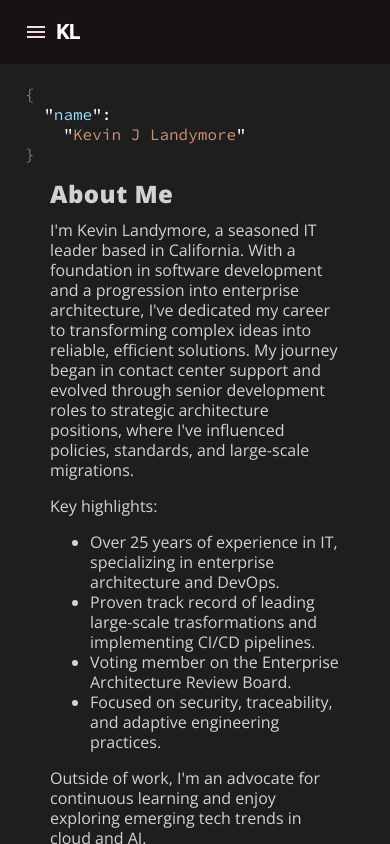
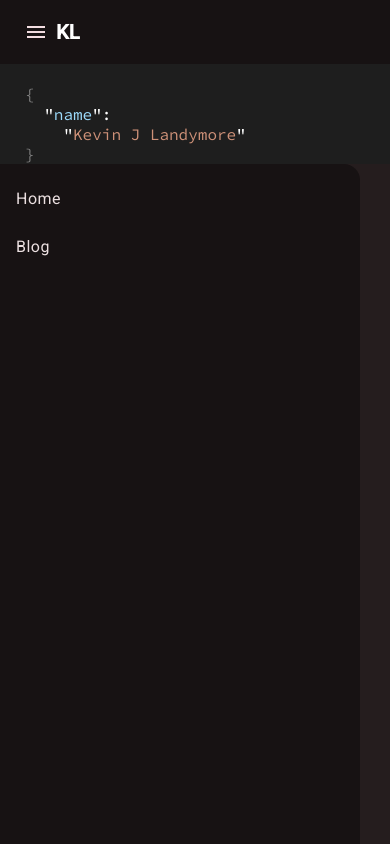
Before and after one commit to landymore/kjl-web, an Angular app: page / in a window 390 px wide. Both pictures are taken after a click on the button "menu". Shown: the top 844 px of the page. Built offline with nearby package versions, Linux system fonts and the light colour scheme.

Commit message:
feat: implement responsive navigation with dynamic menu items and adjust media query breakpoints

```diff
--- a/src/app/app.html
+++ b/src/app/app.html
@@ -1,11 +1,6 @@
 <header>
   <mat-toolbar color="primary" class="app-toolbar">
-    <button
-      mat-icon-button
-      (click)="toggleSidenav()"
-      *ngIf="showMenu()"
-      aria-label="Open navigation menu"
-    >
+    <button mat-icon-button (click)="toggleSidenav()" *ngIf="showMenu()" aria-label="Open navigation menu">
       <mat-icon>menu</mat-icon>
     </button>
 
@@ -19,7 +14,8 @@
 
     <!-- Desktop Nav Links -->
     <nav class="desktop-nav" aria-label="Main navigation">
-      <a mat-button routerLink="/" routerLinkActive="active" [routerLinkActiveOptions]="{exact: true}" class="nav-link">Home</a>
+      <a mat-button routerLink="/" routerLinkActive="active" [routerLinkActiveOptions]="{exact: true}"
+        class="nav-link">Home</a>
       <a mat-button routerLink="/blog" routerLinkActive="active" class="nav-link">Blog</a>
     </nav>
   </mat-toolbar>
@@ -42,9 +38,21 @@
     </div>
   </div>
 </header>
-<main>
-  <router-outlet />
-</main>
+<mat-sidenav-container class="sidenav-container" autosize>
+  <mat-sidenav #sidenav mode="over" class="sidenav" [autoFocus]="false">
+    <mat-nav-list>
+      <a mat-list-item *ngFor="let item of menuItems" [routerLink]="item.path" (click)="closeSidenav()"
+        routerLinkActive="active" [routerLinkActiveOptions]="{ exact: item.exact ?? false }">
+        {{ item.label }}
+      </a>
+    </mat-nav-list>
+  </mat-sidenav>
+  <mat-sidenav-content>
+    <main>
+      <router-outlet />
+    </main>
+  </mat-sidenav-content>
+</mat-sidenav-container>
 <footer>
   <div class="footertext">&#169; Kevin J Landymore</div>
 </footer>
--- a/src/app/app.ts
+++ b/src/app/app.ts
@@ -11,6 +11,12 @@ import { MatButtonModule } from '@angular/material/button';
 import { MatIconModule } from '@angular/material/icon';
 import { MatSidenavModule } from '@angular/material/sidenav';
 import { MatListModule } from '@angular/material/list';
+
+interface MenuItem {
+  label: string;
+  path: string;
+  exact?: boolean; // true = only match exact path
+}
 
 @Component({
   selector: 'app-root',
@@ -30,6 +36,12 @@ import { MatListModule } from '@angular/material/list';
 })
 
 export class App {
+
+  menuItems: MenuItem[] = [
+    { label: 'Home', path: '/', exact: true },
+    { label: 'Blog', path: '/blog' }
+  ];
+
   private breakpoint = inject(BreakpointObserver);
   isHandset = toSignal(
     this.breakpoint.observe(Breakpoints.Handset).pipe(map(r => r.matches)),
--- a/src/styles.css
+++ b/src/styles.css
@@ -86,7 +86,7 @@ article header {
     color: #ce9178;
 }
 
-@media (max-width: 500px) {
+@media (max-width: 625px) {
     .container {
         font-size: large;
     }
@@ -102,11 +102,11 @@ article header {
     }
 
     h1 {
-        font-size: x-large;
+        font-size: large;
     }
 
     article header {
-        font-size: x-large;
+        font-size: large;
         font-weight: 800;
         letter-spacing: 0.02em;
     }
```
